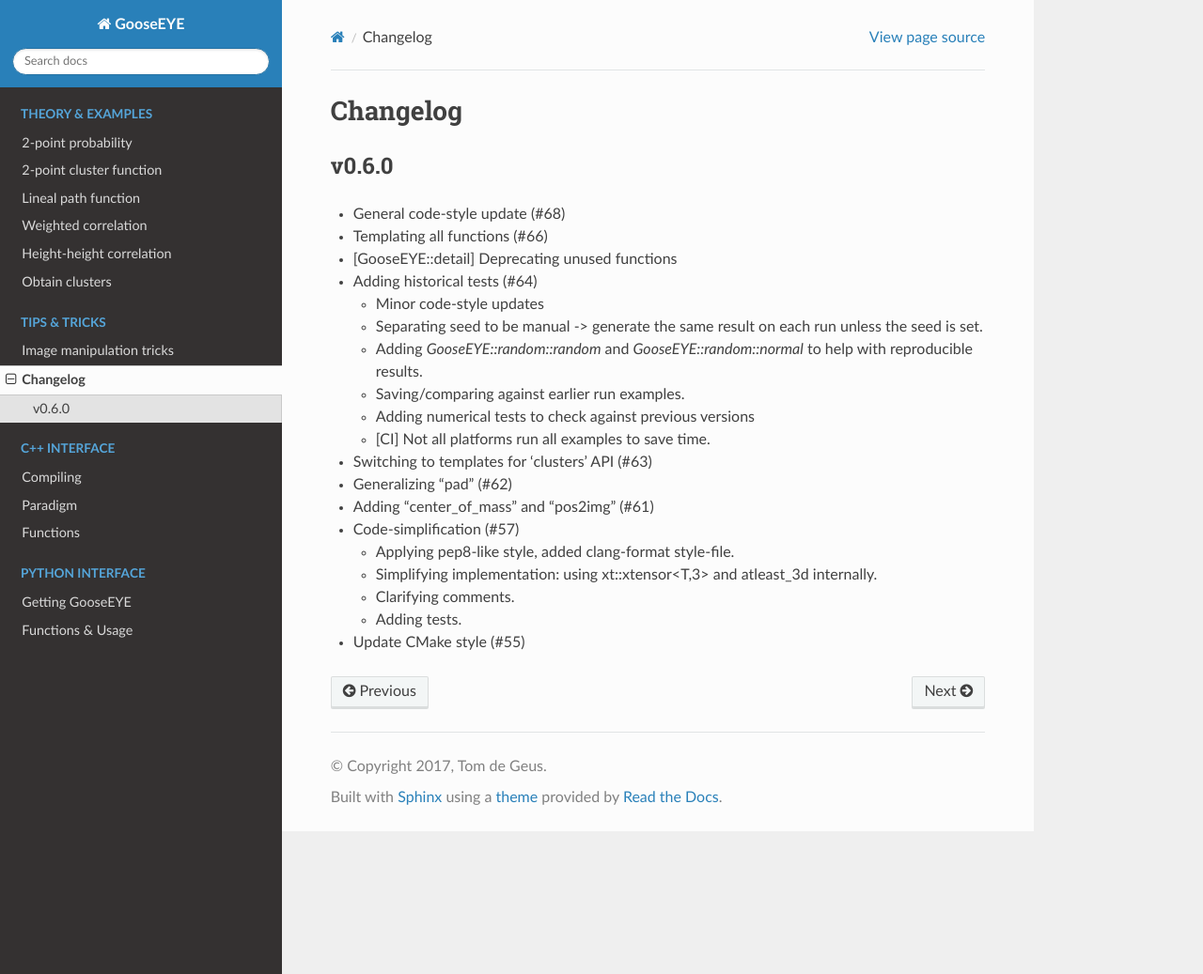
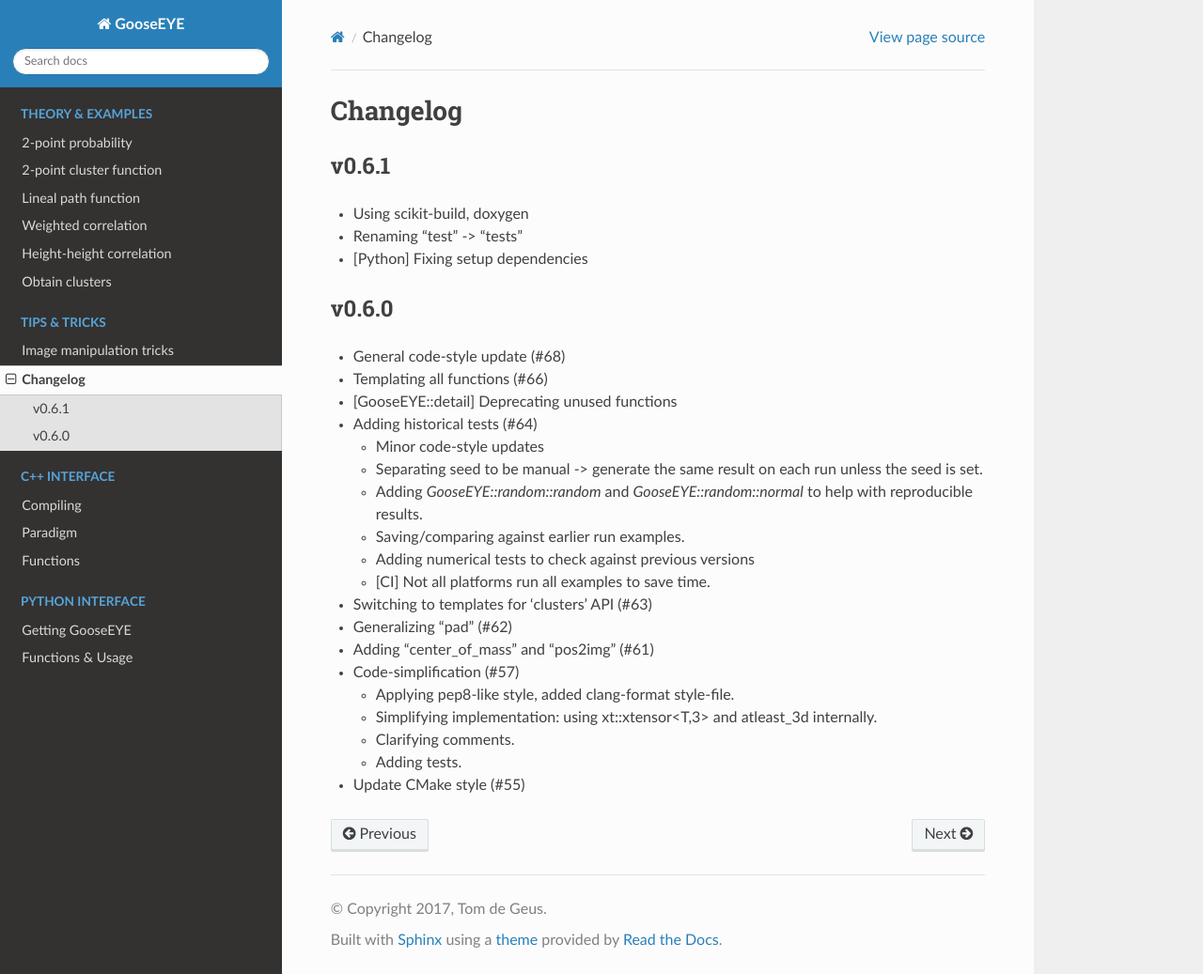
Before and after one commit to tdegeus/GooseEYE, a Sphinx documentation site: the page built from docs/changelog.rst, in a window 1280 px wide and 1037 px high. Shown: the whole window at 94% size. Built offline with Sphinx 7.4.7 and the Read the Docs theme 2.0.0, drawn with Linux system fonts in a browser that asks for light colours; formulas are drawn with MathJax 3.

Commit message:
Updating changelog

```diff
--- a/docs/changelog.rst
+++ b/docs/changelog.rst
@@ -1,6 +1,13 @@
 *********
 Changelog
 *********
+
+v0.6.1
+======
+
+*   Using scikit-build, doxygen
+*   Renaming "test" -> "tests"
+*   [Python] Fixing setup dependencies
 
 v0.6.0
 ======
```
